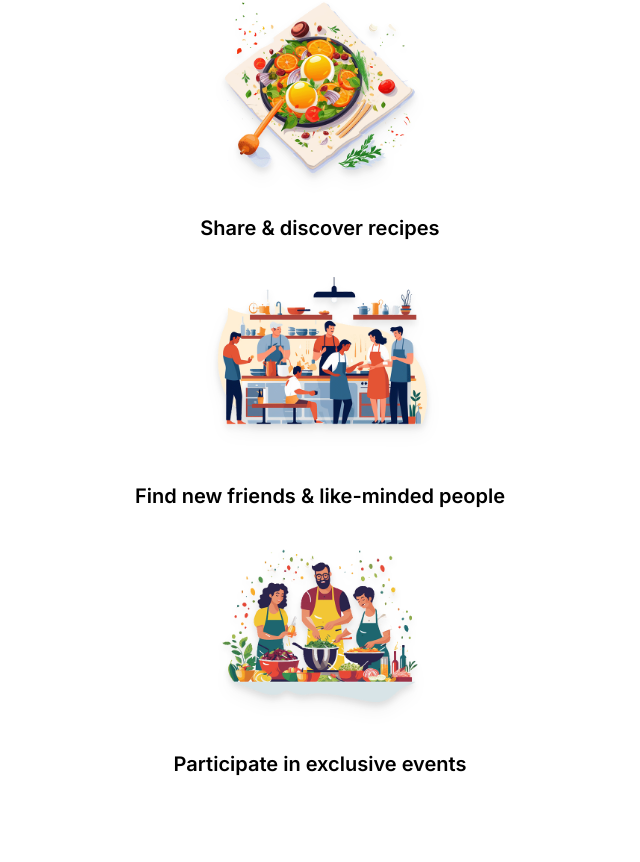
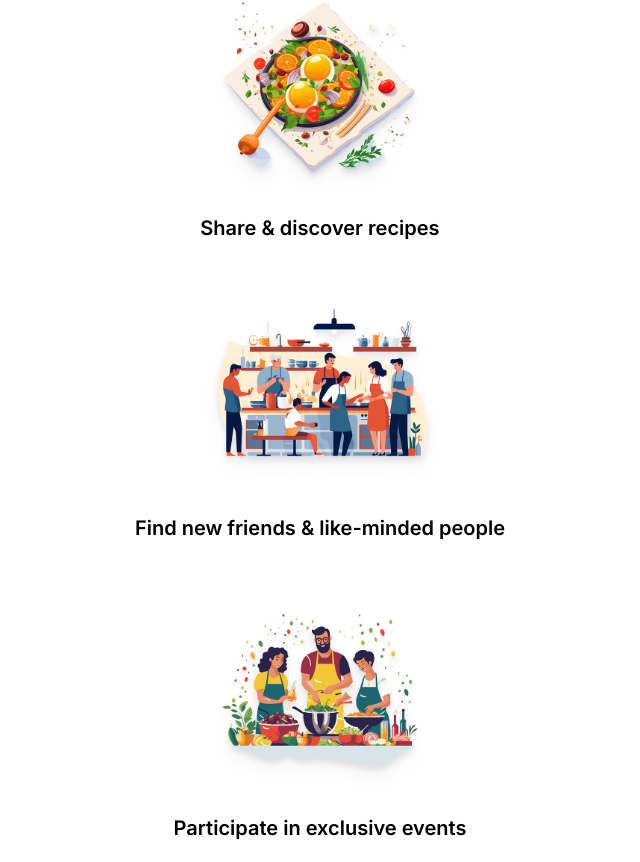
Before and after one commit to LucasDaSilva96/The-Foodies-App, a Next.js app: page /community in a window 1280 px wide. Shown: the part 436-1298 px from the top of the page, without its empty margins (320-960 px from the left). Before the commit the page ends 1234 px from the top, so only its background shows below. Built offline with nearby package versions, Linux system fonts and the light colour scheme.

Commit message:
Added footer to the main page and added more animation to the project for better UI

```diff
--- a/app/community/page.tsx
+++ b/app/community/page.tsx
@@ -1,8 +1,5 @@
 import React from 'react';
-import Image from 'next/image';
-import mealIcon from '@/assets/icons/meal.png';
-import communityIcon from '@/assets/icons/community.png';
-import eventsIcon from '@/assets/icons/events.png';
+import CommunityList from '@/components/CommunityList';
 
 export const metadata = {
   title: 'Community',
@@ -26,35 +23,7 @@ export default function CommunityPage() {
           Community Perks
         </h2>
 
-        <ul className='flex flex-col items-center'>
-          <li className='flex flex-col items-center gap-4 text-xl font-semibold'>
-            <Image
-              src={mealIcon}
-              alt='A delicious meal'
-              loading='lazy'
-              className='max-w-56 drop-shadow-lg'
-            />
-            <p>Share & discover recipes</p>
-          </li>
-          <li className='flex flex-col items-center gap-4 text-xl font-semibold'>
-            <Image
-              src={communityIcon}
-              alt='A crowd of people, cooking'
-              loading='lazy'
-              className='max-w-56 drop-shadow-lg'
-            />
-            <p>Find new friends & like-minded people</p>
-          </li>
-          <li className='flex flex-col items-center gap-4 text-xl font-semibold'>
-            <Image
-              src={eventsIcon}
-              alt='A crowd of people at a cooking event'
-              loading='lazy'
-              className='max-w-56 drop-shadow-lg'
-            />
-            <p>Participate in exclusive events</p>
-          </li>
-        </ul>
+        <CommunityList />
       </main>
     </>
   );
--- a/app/page.tsx
+++ b/app/page.tsx
@@ -6,6 +6,7 @@ import MockUp1 from '@/assets/images/Mockup-1.png';
 import MockUp2 from '@/assets/images/Mockup-2.png';
 import MockUp3 from '@/assets/images/Mockup-3.png';
 import Image from 'next/image';
+import { User2Icon, Laptop, Mail } from 'lucide-react';
 
 export default function Home() {
   return (
@@ -160,6 +161,7 @@ export default function Home() {
         <motion.ol className='flex flex-col gap-4 min-h-[600px] justify-evenly items-center leading-loose'>
           <AnimatePresence>
             <motion.li
+              key={0}
               initial={{ opacity: 0, x: 100, scale: 0.5 }}
               whileInView={{ opacity: 1, x: 0, scale: 1 }}
               viewport={{ once: true }}
@@ -175,6 +177,7 @@ export default function Home() {
               </p>
             </motion.li>
             <motion.li
+              key={1}
               initial={{ opacity: 0, x: 100, scale: 0.5 }}
               whileInView={{ opacity: 1, x: 0, scale: 1 }}
               viewport={{ once: true }}
@@ -191,6 +194,7 @@ export default function Home() {
               </p>
             </motion.li>
             <motion.li
+              key={2}
               initial={{ opacity: 0, x: 100, scale: 0.5 }}
               whileInView={{ opacity: 1, x: 0, scale: 1 }}
               viewport={{ once: true }}
@@ -206,6 +210,7 @@ export default function Home() {
               </p>
             </motion.li>
             <motion.li
+              key={3}
               initial={{ opacity: 0, x: 100, scale: 0.5 }}
               whileInView={{ opacity: 1, x: 0, scale: 1 }}
               viewport={{ once: true }}
@@ -221,10 +226,11 @@ export default function Home() {
               </p>
             </motion.li>
             <motion.li
+              key={4}
               initial={{ opacity: 0, x: 100, scale: 0.5 }}
               whileInView={{ opacity: 1, x: 0, scale: 1 }}
               viewport={{ once: true }}
-              transition={{ duration: 0.8, type: 'spring', delay: 1 }}
+              transition={{ duration: 0.8, type: 'spring', delay: 0.85 }}
               className='w-[370px] flex flex-col gap-2 items-center'
             >
               <h4 className='text-amber-500 text-lg font-semibold'>
@@ -242,12 +248,54 @@ export default function Home() {
           initial={{ opacity: 0, x: 100, scale: 0.5 }}
           whileInView={{ opacity: 1, x: 0, scale: 1 }}
           viewport={{ once: true }}
-          transition={{ duration: 0.8, type: 'spring', delay: 1 }}
+          transition={{ duration: 0.8, type: 'spring', delay: 0.85 }}
         >
           Get started with The Foodies App today and elevate your culinary
           adventures!
         </motion.h3>
       </section>
+      <footer className='w-screen h-[300px] bg-amber-600 text-slate-50  leading-relaxed relative overflow-hidden flex flex-col gap-2 items-center justify-evenly'>
+        <h2 className=' font-bold text-3xl justify-self-start'>Created by:</h2>
+        <div className='flex flex-col gap-4 items-center justify-center w-full'>
+          <motion.a
+            initial={{ opacity: 0, x: 100, scale: 0.5 }}
+            whileInView={{ opacity: 1, x: 0, scale: 1 }}
+            viewport={{ once: true }}
+            transition={{ duration: 0.8, type: 'spring', delay: 0.2 }}
+            href='https://www.linkedin.com/in/lucas-da-silva-9955911a0/'
+            target='_blank'
+            className='w-52 flex items-center justify-stretch gap-2 flex-wrap hover:underline hover:text-slate-50 transition-colors'
+          >
+            <User2Icon />
+            <span className='text-lg font-base'>Lucas Da Silva</span>
+          </motion.a>
+          <motion.a
+            initial={{ opacity: 0, x: 100, scale: 0.5 }}
+            whileInView={{ opacity: 1, x: 0, scale: 1 }}
+            viewport={{ once: true }}
+            transition={{ duration: 0.8, type: 'spring', delay: 0.4 }}
+            href='https://github.com/LucasDaSilva96'
+            target='_blank'
+            className='w-52 flex items-center justify-stretch gap-2 flex-wrap hover:underline hover:text-slate-50 transition-colors'
+          >
+            <Laptop />
+            <span className='text-lg font-base'>Software Developer</span>
+          </motion.a>
+
+          <motion.a
+            initial={{ opacity: 0, x: 100, scale: 0.5 }}
+            whileInView={{ opacity: 1, x: 0, scale: 1 }}
+            viewport={{ once: true }}
+            transition={{ duration: 0.8, type: 'spring', delay: 0.6 }}
+            href='mailto:dasilvajunior881@gmail.com'
+            target='_blank'
+            className='w-52 flex items-center justify-stretch gap-2 flex-wrap hover:underline hover:text-slate-50 transition-colors'
+          >
+            <Mail />
+            <span className='text-lg font-base'>Say Hello</span>
+          </motion.a>
+        </div>
+      </footer>
     </>
   );
 }
--- /dev/null
+++ b/components/CommunityList.tsx
@@ -0,0 +1,60 @@
+'use client';
+import { motion } from 'framer-motion';
+import Image from 'next/image';
+import mealIcon from '@/assets/icons/meal.png';
+import communityIcon from '@/assets/icons/community.png';
+import eventsIcon from '@/assets/icons/events.png';
+
+import React from 'react';
+
+export default function CommunityList() {
+  return (
+    <motion.ul className='flex flex-col gap-8 items-center'>
+      <motion.li
+        initial={{ opacity: 0, x: 100, scale: 0.5 }}
+        whileInView={{ opacity: 1, x: 0, scale: 1 }}
+        viewport={{ once: true }}
+        transition={{ duration: 0.9, type: 'spring' }}
+        className='flex flex-col items-center gap-4 text-xl font-semibold'
+      >
+        <Image
+          src={mealIcon}
+          alt='A delicious meal'
+          loading='lazy'
+          className='max-w-56 drop-shadow-lg'
+        />
+        <p>Share & discover recipes</p>
+      </motion.li>
+      <motion.li
+        initial={{ opacity: 0, x: 100, scale: 0.5 }}
+        whileInView={{ opacity: 1, x: 0, scale: 1 }}
+        viewport={{ once: true }}
+        transition={{ duration: 0.9, type: 'spring' }}
+        className='flex flex-col items-center gap-4 text-xl font-semibold'
+      >
+        <Image
+          src={communityIcon}
+          alt='A crowd of people, cooking'
+          loading='lazy'
+          className='max-w-56 drop-shadow-lg'
+        />
+        <p>Find new friends & like-minded people</p>
+      </motion.li>
+      <motion.li
+        initial={{ opacity: 0, x: 100, scale: 0.5 }}
+        whileInView={{ opacity: 1, x: 0, scale: 1 }}
+        viewport={{ once: true }}
+        transition={{ duration: 0.9, type: 'spring' }}
+        className='flex flex-col items-center gap-4 text-xl font-semibold'
+      >
+        <Image
+          src={eventsIcon}
+          alt='A crowd of people at a cooking event'
+          loading='lazy'
+          className='max-w-56 drop-shadow-lg'
+        />
+        <p>Participate in exclusive events</p>
+      </motion.li>
+    </motion.ul>
+  );
+}
--- a/components/Header.tsx
+++ b/components/Header.tsx
@@ -55,6 +55,7 @@ export default function Header() {
       ref={headerRef}
       className='w-screen flex items-center justify-between overflow-x-hidden z-50 shadow-md py-2 '
     >
+      <Link href='/'>
         <aside className='flex gap-1 items-center min-w-52'>
           <Image
             src={logoImg}
@@ -65,6 +66,7 @@ export default function Header() {
           />
           <p className='font-extralight italic'>NextLevel Food</p>
         </aside>
+      </Link>
 
       <div className='hidden lg:block w-full'>
         <nav className=' flex items-center justify-evenly py-4'>
--- a/components/MealItem.tsx
+++ b/components/MealItem.tsx
@@ -1,6 +1,9 @@
+'use client';
+
 import Image from 'next/image';
 import Link from 'next/link';
 import React from 'react';
+import { motion } from 'framer-motion';
 
 export type Meal = {
   title: string;
@@ -10,6 +13,12 @@ export type Meal = {
   creator: string;
   creator_email?: string;
   instructions?: string;
+  index?: number;
+};
+
+const variants = {
+  hidden: { opacity: 0, scale: 0.7 },
+  visible: { opacity: 1, scale: 1 },
 };
 
 export default function MealItem({
@@ -20,9 +29,16 @@ export default function MealItem({
   title,
   creator_email,
   instructions,
+  index,
 }: Meal) {
   return (
-    <article className='w-[300px] h-[450px] gap-3 flex flex-col items-center text-center border border-amber-500/40 py-2 rounded-md'>
+    <motion.article
+      variants={variants}
+      initial='hidden'
+      animate='visible'
+      transition={{ delay: index! * 0.25, duration: 0.5 }}
+      className='w-[300px] h-[450px] gap-3 flex flex-col items-center text-center border border-amber-500/40 py-2 rounded-md'
+    >
       <header>
         <Image
           src={image}
@@ -60,6 +76,6 @@ export default function MealItem({
       >
         View Details
       </Link>
-    </article>
+    </motion.article>
   );
 }
--- a/components/MealsGrid.tsx
+++ b/components/MealsGrid.tsx
@@ -8,8 +8,9 @@ type Props = {
 export default function MealsGrid({ mealItems }: Props) {
   return (
     <div className='w-full pb-4 px-4 flex flex-wrap gap-4 items-center'>
-      {mealItems.map((item) => (
+      {mealItems.map((item, index) => (
         <MealItem
+          index={index}
           creator={item.creator}
           image={item.image}
           slug={item.slug}
@@ -17,7 +18,7 @@ export default function MealsGrid({ mealItems }: Props) {
           title={item.title}
           creator_email={item.creator_email}
           instructions={item.instructions}
-          key={item.title}
+          key={item.title + `-${index}`}
         />
       ))}
     </div>
```
Lines whose indentation alone changed are shown as unchanged.
